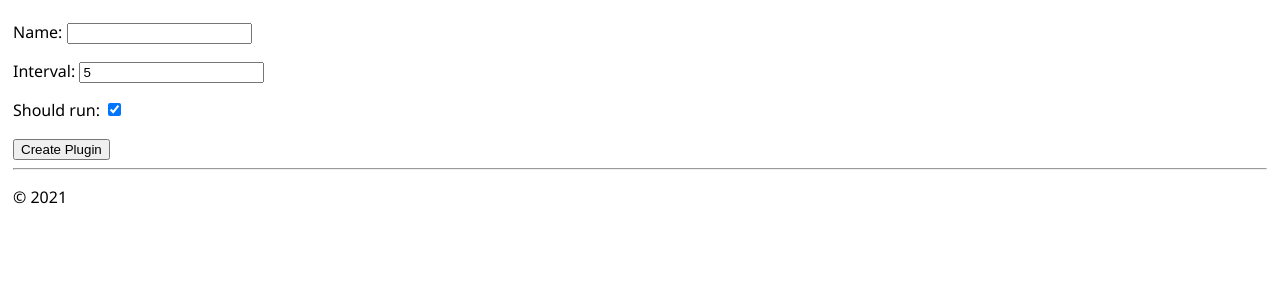
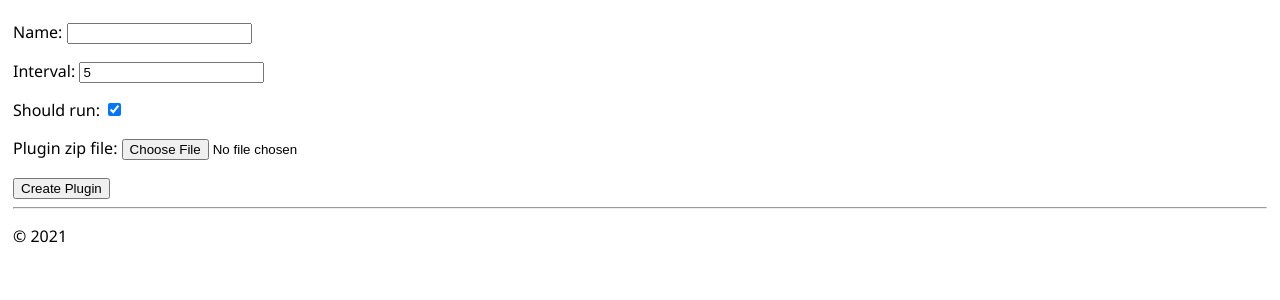
Before and after one commit to ICFL-UP/Yrden, a Django app: page /core/plugin/ in a window 1280 px wide. Shown: the part 47-347 px from the top of the page. Run offline with Django 3.2, Linux system fonts and the light colour scheme.

Commit message:
Added a form for uploading new plugin modules. It accepts a zip of the module code and extracts it to the correct location. It will then import the module into the system so that it is ready to be used.

```diff
--- /dev/null
+++ b/core/forms.py
@@ -0,0 +1,64 @@
+import sys
+import importlib.util
+
+from django import forms
+from django.core.validators import FileExtensionValidator
+from zipfile import ZipFile
+
+from .models import Plugin
+
+
+class PluginCreateForm(forms.ModelForm):
+    ZIP_NAME = 'plugin_zip_file'
+    PACKAGE = 'core.plugin'
+    PACKAGE_DIR = 'core/plugin'
+    ALLOWED_EXTENSIONS = ['zip']
+
+    class Meta:
+        model = Plugin
+        fields = ['name', 'interval', 'should_run']
+
+    plugin_zip_file = forms.fields.FileField(
+        validators=[FileExtensionValidator(allowed_extensions=ALLOWED_EXTENSIONS)])
+
+    def clean_name(self):
+        data = self.cleaned_data['name']
+
+        try:
+            plugin = Plugin.objects.get(name=data)
+        except Plugin.DoesNotExist:
+            plugin = None
+
+        if plugin:
+            raise forms.ValidationError(
+                "Plugin %s is already added. Make sure the name is unique." % data)
+
+        return data
+
+    def clean_plugin_zip_file(self):
+        data = self.cleaned_data[self.ZIP_NAME]
+
+        module_name = str(data.name).split('.')[0].lower()
+
+        if module_name in sys.modules:
+            raise forms.ValidationError(
+                "Module %s already exists in sys.modules" % module_name)
+        else:
+            self.__extract_zip__(data)
+
+        full_module_name = self.PACKAGE + '.' + module_name
+        spec = importlib.util.find_spec(full_module_name)
+
+        if spec is None:
+            raise forms.ValidationError(
+                "Cannot fine module %s" % full_module_name)
+        else:
+            module = importlib.util.module_from_spec(spec)
+            sys.modules[module_name] = module
+            spec.loader.exec_module(module)
+
+        return data
+
+    def __extract_zip__(self, file):
+        with ZipFile(file, 'r') as zipObj:
+            zipObj.extractall(self.PACKAGE_DIR)
--- a/core/templates/core/plugin_create_form.html
+++ b/core/templates/core/plugin_create_form.html
@@ -3,7 +3,7 @@
     Create Plugin
 {% endblock %}
 {% block content %}
-    <form action="." method="POST">
+    <form action="." method="POST" enctype="multipart/form-data">
         {% csrf_token %}
 
         {{ form.as_p }}
--- a/core/views.py
+++ b/core/views.py
@@ -1,12 +1,8 @@
-from django.shortcuts import render, get_object_or_404
 from django.db.models.query import QuerySet
-from django.http.response import HttpResponseRedirect
-from django.urls import reverse
-from django.urls.base import reverse_lazy
 from django.views import generic
-from django.utils import timezone
 
 from .models import Plugin
+from .forms import PluginCreateForm
 
 app_name = 'core'
 
@@ -30,4 +26,4 @@ class PluginDetailView(generic.DetailView):
 class PluginCreateView(generic.CreateView):
     template_name_suffix = '_create_form'
     model = Plugin
-    fields = ['name', 'interval', 'should_run']
+    form_class = PluginCreateForm
```
Also changed, not shown: core/plugin/action_plugin.py (added, +12 -0 lines), core/plugin/insert/insert.py (added, +16 -0 lines), core/plugin/insert2/insert2.py (added, +16 -0 lines), core/plugin/plugin_mount.py (added, +22 -0 lines), core/plugin/__init__.py (added), core/plugin/insert/__init__.py (added), core/plugin/insert2/__init__.py (added).
